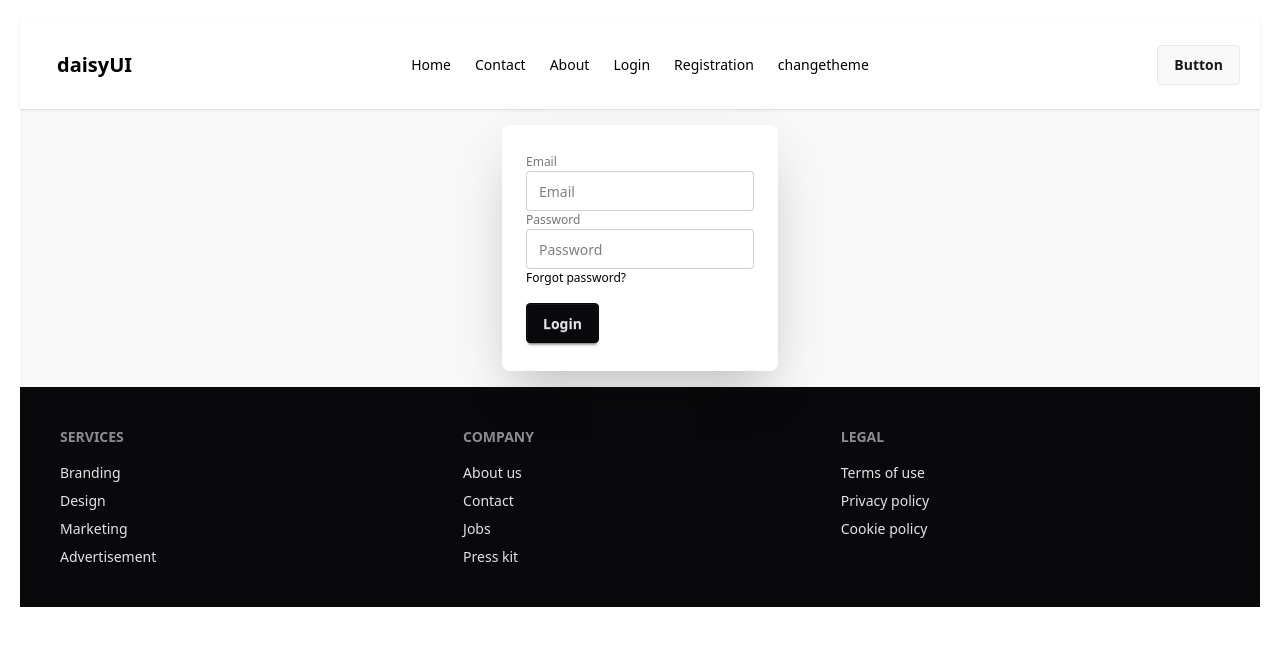
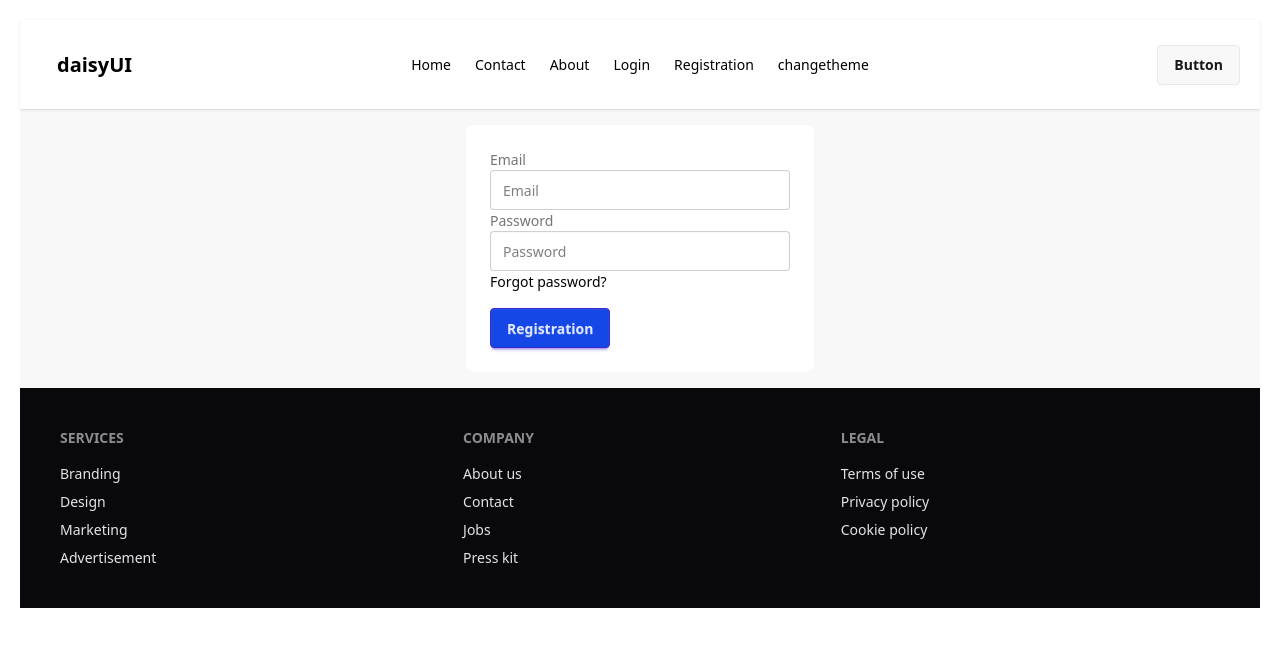
Before and after one commit to Monjurul-190629/React_with_typescript_pra, a React (Vite) app: page /Registration in a window 1280 px wide. Shown: the top 646 px of the page. Built offline with nearby package versions, Linux system fonts and the light colour scheme.

Commit message:
firebase authentifcatioon is revised something

```diff
--- a/package.json
+++ b/package.json
@@ -15,6 +15,7 @@
     "react": "^19.0.0",
     "react-dom": "^19.0.0",
     "react-router-dom": "^7.2.0",
+    "sweetalert2": "^11.17.2",
     "tailwindcss": "^4.0.9"
   },
   "devDependencies": {
--- /dev/null
+++ b/src/Layout/Firebase1/Firebase.config.ts
@@ -0,0 +1,22 @@
+// Import the functions you need from the SDKs you need
+import { initializeApp } from "firebase/app";
+import { getAuth } from "firebase/auth";
+// TODO: Add SDKs for Firebase products that you want to use
+// https://firebase.google.com/docs/web/setup#available-libraries
+
+// Your web app's Firebase configuration
+const firebaseConfig = {
+  apiKey: "AIzaSyBBTwa3FmAviFa_tfzX2GHrfS8j8K_RJQU",
+  authDomain: "another-practise-project.firebaseapp.com",
+  projectId: "another-practise-project",
+  storageBucket: "another-practise-project.firebasestorage.app",
+  messagingSenderId: "120141800671",
+  appId: "1:120141800671:web:ce96b95fb0e82b14d5756a"
+};
+
+// Initialize Firebase
+const app = initializeApp(firebaseConfig);
+
+const auth = getAuth(app);
+
+export default auth;
--- /dev/null
+++ b/src/Layout/SignUp_SignIn/Login.tsx
@@ -0,0 +1,26 @@
+import React from 'react';
+
+const Login:React.FC = () => {
+    return (
+        <div>
+            <div className="hero bg-base-200">
+                <div className="hero-content flex-col lg:flex-row-reverse">
+                    <div className="card bg-base-100 w-full max-w-sm shrink-0 shadow-3xl">
+                        <div className="card-body">
+                            <form>
+                                <label className="fieldset-label">Email</label>
+                                <input type="email" className="input " placeholder="Email" />
+                                <label className="fieldset-label">Password</label>
+                                <input type="password" className="input" placeholder="Password" />
+                                <div><a className="link link-hover">Forgot password?</a></div>
+                                <button className="btn btn-neutral mt-4">Login</button>
+                            </form>
+                        </div>
+                    </div>
+                </div>
+            </div>
+        </div>
+    );
+};
+
+export default Login;
--- /dev/null
+++ b/src/Layout/SignUp_SignIn/Registration.tsx
@@ -0,0 +1,98 @@
+import { createUserWithEmailAndPassword } from 'firebase/auth';
+import React, { useState } from 'react';
+import Swal from 'sweetalert2'
+import auth from '../Firebase/Firebase.config';
+
+const Registration: React.FC = () => {
+
+    const [error, setError] = useState<string | null>(null);
+
+    const handleSubmit = (e: React.FormEvent<HTMLFormElement>) => {
+
+        // check for get Data
+        e.preventDefault();
+        const form = e.currentTarget;
+        const formData = new FormData(form);
+        const email = formData.get('email') as string;
+        const password = formData.get('password') as string;
+
+        console.log(email, password)
+
+
+        /// validation
+
+        const emailRegex: RegExp = /^[a-zA-Z0-9._%+-]+@[a-zA-Z0-9.-]+\.[a-zA-Z]{2,}$/;
+
+        const passwordRegex: RegExp = /^(?=.*[a-z])(?=.*[A-Z]).+$/;
+
+        if (!emailRegex.test(email)) {
+            setError("Enter a right email")
+            return
+        }
+        else if (password.length < 6 || !passwordRegex.test(password)) {
+            setError("Password should have on UpperCase letter and one Lowercase letter.")
+            return
+        }
+
+
+        //// createUser
+
+        createUserWithEmailAndPassword(auth, email, password)
+            .then((userCredential) => {
+                // Signed up
+                const user = userCredential.user;
+                // ...
+                console.log(user)
+                Swal.fire({
+                    title: "User Successfully created ",
+                    icon: "success",
+                    draggable: true
+                  });
+            })
+            .catch((error) => {
+                const errorCode = error.code;
+                const errorMessage = error.message;
+                // ..
+                Swal.fire({
+                    icon: "error",
+                    title: "Oops...",
+                    text: "Something went wrong!",
+                    footer: `${errorCode} ${errorMessage}`
+                  });
+            });
+    }
+
+
+
+
+
+    return (
+        <div>
+            <div className="hero bg-base-200">
+                <div className="hero-content flex-col lg:flex-row-reverse">
+                    <div className="card bg-base-100 w-full max-w-sm shrink-0 shadow-3xl">
+                        <div className="card-body">
+                            <form onSubmit={handleSubmit}>
+                                <div>
+                                    <label className="fieldset-label">Email</label>
+                                    <input type="email" name="email" className="input w-[300px]" placeholder="Email" />
+                                </div>
+                                <div>
+                                    <label className="fieldset-label">Password</label>
+                                    <input type="password" name="password" className="input" placeholder="Password" />
+                                </div>
+                                <div>
+                                    <div><a className="link link-hover">Forgot password?</a></div>
+                                </div>
+                                <button className="btn btn-primary bg-blue-700 mt-4">Registration</button>
+                            </form>
+                        </div>
+                        <p className='text-red-600 font-bold'>{error}</p>
+                    </div>
+                </div>
+            </div>
+        </div>
+    );
+};
+
+export default Registration;
--- a/src/Layout/SignUp_SignIn/SignIn.tsx
+++ b/src/Layout/SignUp_SignIn/SignIn.tsx
@@ -1,6 +1,11 @@
-import React from 'react';
+import { sendPasswordResetEmail, signInWithEmailAndPassword } from 'firebase/auth';
+import React, { useRef } from 'react';
+import auth from '../Firebase/Firebase.config';
+import { useNavigate } from 'react-router-dom';
 
 const SignIn: React.FC = () => {
+    const emailRef = useRef<HTMLInputElement>(null);
+    const navigate = useNavigate()
     const handleSubmit = (e: React.FormEvent<HTMLFormElement>) => {
         e.preventDefault();
         const form = e.currentTarget; // Correctly reference the form
@@ -10,10 +15,54 @@ const SignIn: React.FC = () => {
         const password = formData.get("password") as string;
 
         console.log(email, password);
+
+        ///signin
+        signInWithEmailAndPassword(auth, email, password)
+            .then((userCredential) => {
+                // Signed in
+                const user = userCredential.user;
+                console.log(user)
+                if(user.emailVerified){
+                    navigate('/')
+                }
+                else{
+                    alert('Please verify your email please')
+                }
+                // ...
+            })
+            .catch((error) => {
+                const errorCode = error.code;
+                const errorMessage = error.message;
+                console.log(errorCode, errorMessage)
+            });
+
     }
 
     const handleChange = (e: React.ChangeEvent<HTMLInputElement>) => {
         console.log(e.target.value)
+    }
+
+    /// Forget Password
+
+    const handleForgetPassword = () => {
+
+        if (emailRef.current) {
+            const email = emailRef.current.value;
+            sendPasswordResetEmail(auth, email)
+            .then(() => {
+                // Password reset email sent!
+                // ..
+                alert(email)
+            })
+            .catch((error) => {
+                const errorCode = error.code;
+                const errorMessage = error.message;
+                console.log(errorCode, errorMessage)
+                // ..
+            });
+        }
+
+
     }
     return (
         <div>
@@ -24,10 +73,10 @@ const SignIn: React.FC = () => {
                             <fieldset className="fieldset">
                                 <form onSubmit={handleSubmit}>
                                     <label className="fieldset-label">Email</label>
-                                    <input onChange={handleChange} name="email" type="email" className="input" placeholder="Email" />
+                                    <input ref={emailRef} onChange={handleChange} name="email" type="email" className="input" placeholder="Email" />
                                     <label className="fieldset-label">Password</label>
                                     <input onChange={handleChange} name="password" type="password" className="input" placeholder="Password" />
-                                    <div><a className="link link-hover">Forgot password?</a></div>
+                                    <div><a onClick={handleForgetPassword} href="#" className="link link-hover">Forgot password?</a></div>
                                     <button className="btn btn-neutral mt-4">Login</button>
                                 </form>
                             </fieldset>
--- a/src/Layout/SignUp_SignIn/Signup.tsx
+++ b/src/Layout/SignUp_SignIn/Signup.tsx
@@ -1,6 +1,7 @@
-import { createUserWithEmailAndPassword } from 'firebase/auth';
+import { createUserWithEmailAndPassword, sendEmailVerification } from 'firebase/auth';
 import React from 'react';
 import auth from '../Firebase/Firebase.config';
+import Swal from 'sweetalert2';
 
 const Signup: React.FC = () => {
     const handleSubmit = (e: React.FormEvent<HTMLFormElement>) => {
@@ -14,12 +15,28 @@ const Signup: React.FC = () => {
         console.log(email, password);
 
         createUserWithEmailAndPassword(auth, email, password)
-        .then((result) => {
-            console.log(result.user)
-        })
-        .catch((error) => {
-            console.log(error)
-        })
+            .then((result) => {
+                sendEmailVerification(result.user)
+                    .then(() => {
+                        // Email verification sent!
+                        // ...
+                        Swal.fire({
+                            title: "User successfully created Now verify your email",
+                            icon: "success",
+                            draggable: true
+                        });
+                    });
+
+                console.log(result.user)
+            })
+            .catch((error) => {
+                Swal.fire({
+                    icon: "error",
+                    title: "Oops...",
+                    text: `${error} is happened`,
+                    footer: '<a href="#">Why do I have this issue?</a>'
+                });
+            })
     }
 
     const handleChange = (e: React.ChangeEvent<HTMLInputElement>) => {
@@ -38,7 +55,7 @@ const Signup: React.FC = () => {
                                     <label className="fieldset-label">Password</label>
                                     <input onChange={handleChange} name="password" type="password" className="input" placeholder="Password" />
                                     <div><a className="link link-hover">Forgot password?</a></div>
-                                    <button className="btn btn-neutral mt-4">Login</button>
+                                    <button className="btn btn-neutral mt-4">Registration</button>
                                 </form>
                             </fieldset>
                         </div>
```
Also changed, not shown: src/Router/Routes.tsx (+4 -4 lines), 1 other file (tests, documents, lock files or other folders).
